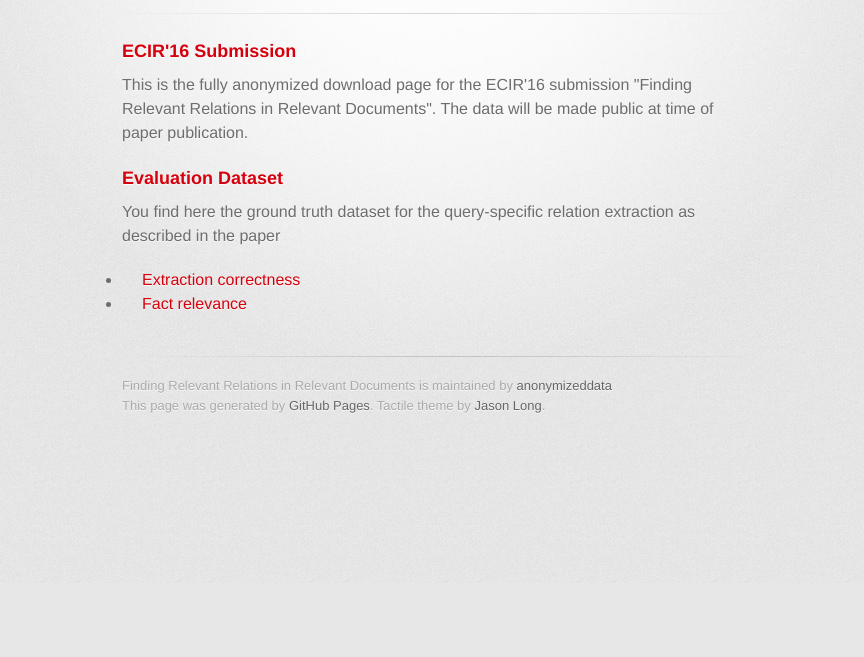
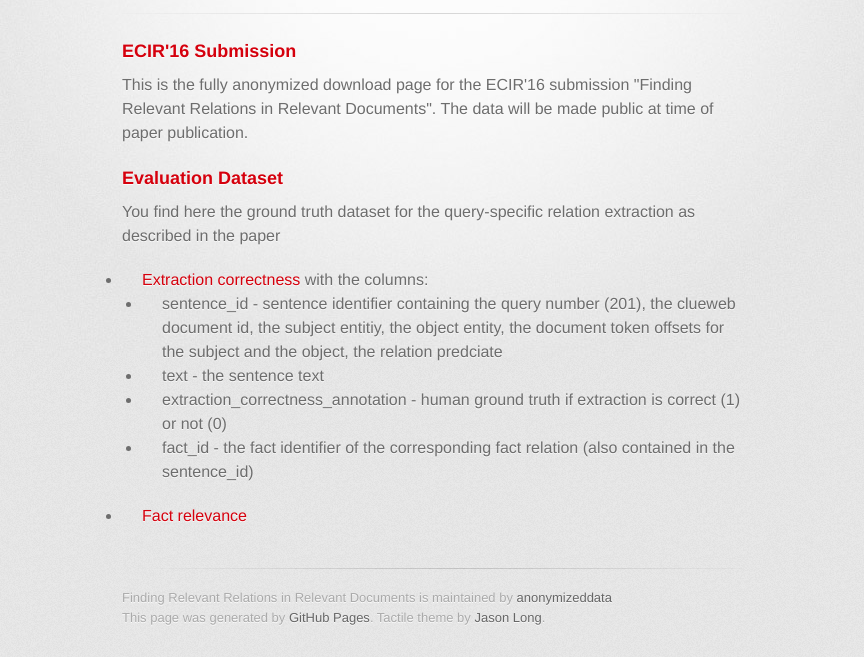
Before and after one commit to mschuhma/relrels, a plain HTML site: page index.html in a window 1280 px wide. Shown: the part 217-874 px from the top of the page, without its empty margins (208-1072 px from the left). Before the commit the page ends 800 px from the top, so only its background shows below. Drawn offline with Linux system fonts and the light colour scheme; a web font is replaced by a local one.

Commit message:
Updated index.html

```diff
--- a/index.html
+++ b/index.html
@@ -37,7 +37,14 @@ The data will be made public at time of paper publication.</p>
 <p>You find here the ground truth dataset for the query-specific relation extraction as described in the paper</p>
 
 <ul>
-<li><a href="data/sentences.tsv">Extraction correctness</a></li>
+<li><a href="data/sentences.tsv">Extraction correctness</a> with the columns:<br>
+<ul>
+  <li>sentence_id - sentence identifier containing the query number (201), the clueweb document id, the subject entitiy, the object entity, the document token offsets for the subject and the object, the relation predciate</li>
+<li>text - the sentence text</li>
+<li>extraction_correctness_annotation - human ground truth if extraction is correct (1) or not (0)</li>
+<li>fact_id - the fact identifier of the corresponding fact relation (also contained in the sentence_id)</li>
+</ul>
+</li>
 <li><a href="data/facts.tsv">Fact relevance</a></li>
 </ul>
         </section>
```
